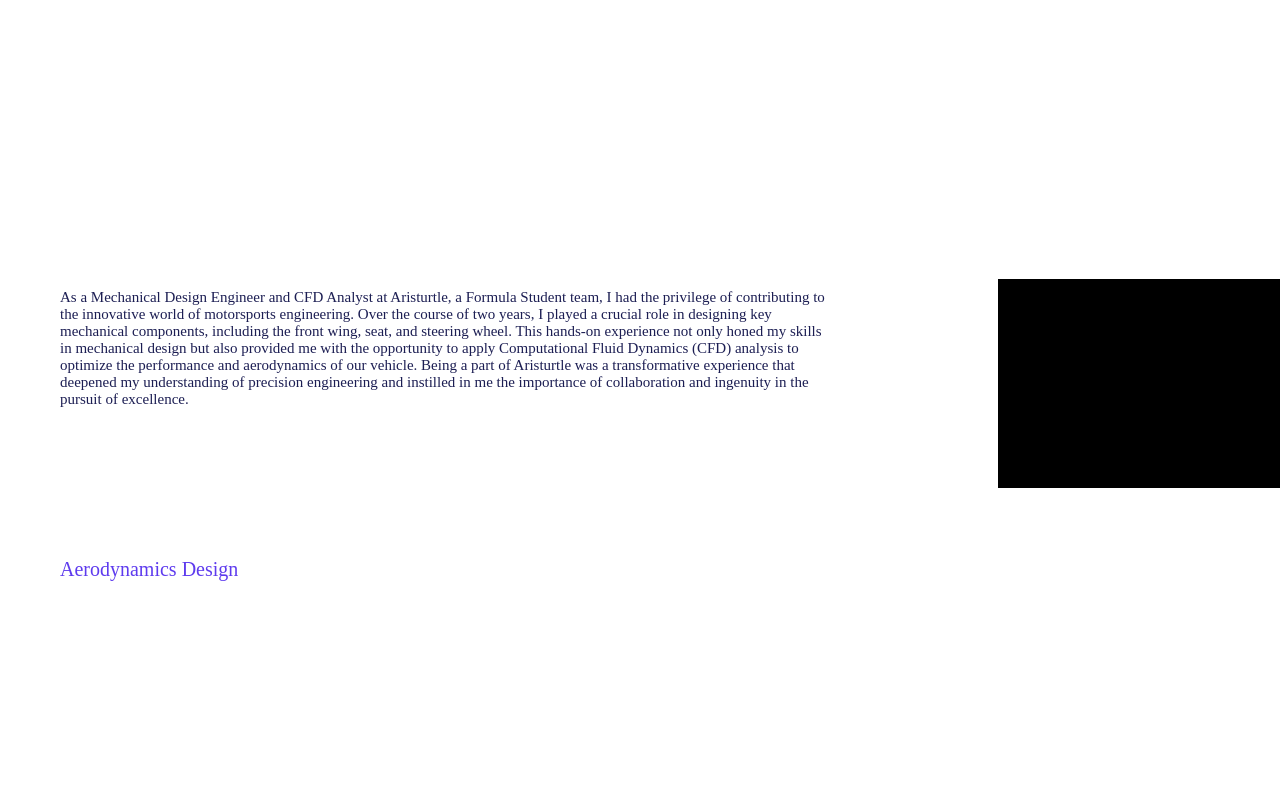
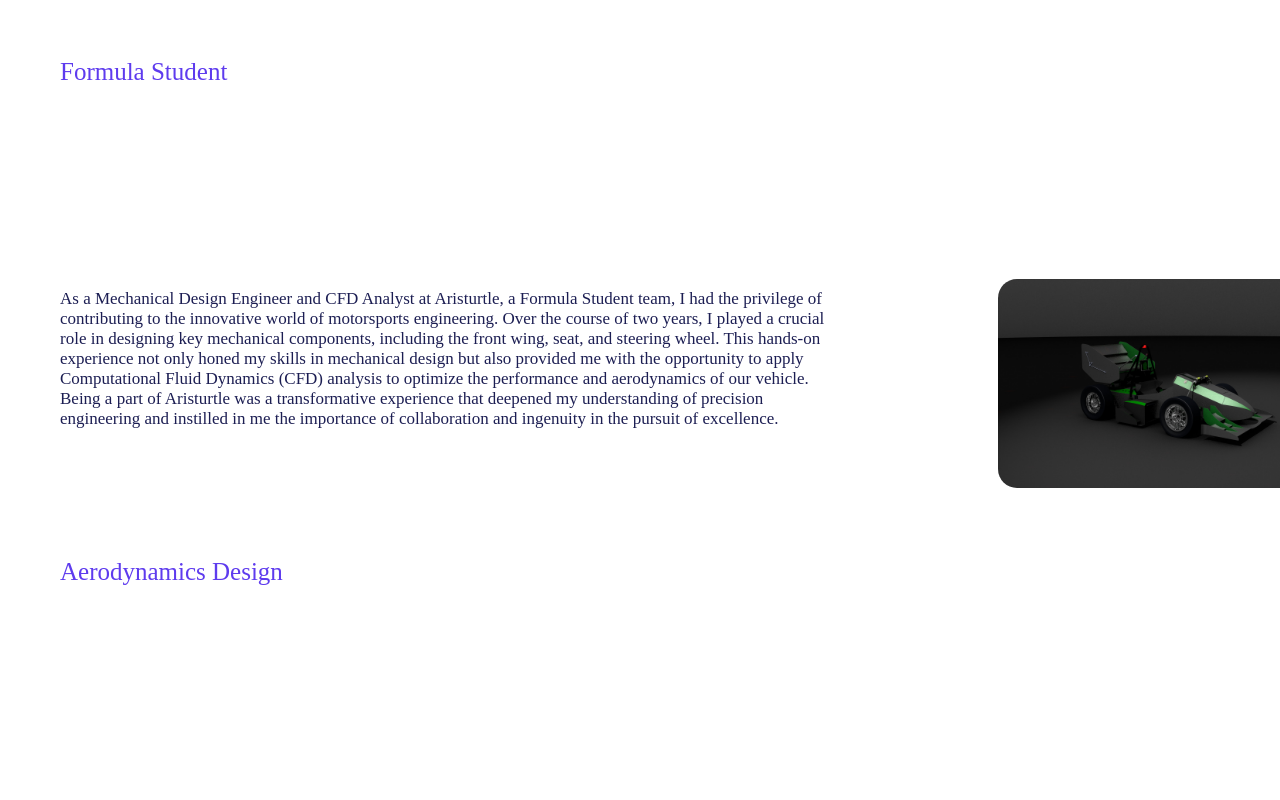
Before and after one commit to BessyHayls/my-portfolio, a Next.js app: page /components/automotive in a window 1280 px wide. Shown: the top 800 px of the page. Built offline with nearby package versions, Linux system fonts and the light colour scheme; a web font is replaced by a local one.

Commit message:
Adjustments in the automotive section

```diff
--- a/pages/components/automotive.tsx
+++ b/pages/components/automotive.tsx
@@ -5,6 +5,7 @@ const Automotive: NextPage = () => {
   return (
     <div className={styles.automotive}>
       <div className={styles.automotiveChild} />
+      <div className={styles.formulaStudent}>Formula Student</div>
       <div className={styles.aerodynamicsDesign}>Aerodynamics Design</div>
       <div className={styles.ergonomicsDesign}>Ergonomics Design</div>
       <div className={styles.asAMechanical}>
@@ -48,7 +49,6 @@ const Automotive: NextPage = () => {
       </div>
       <div className={styles.automotiveItem} />
       <div className={styles.automotiveInner} />
-      <img className={styles.arrowIcon} alt="" src="/arrow-3.svg" />
       <img className={styles.fw1Icon} alt="" src="/fw-1@2x.png" />
       <img className={styles.car1Icon} alt="" src="/car-1@2x.png" />
       <div className={styles.grayscaleFilter} />
--- a/pages/components/styles/automotive.module.css
+++ b/pages/components/styles/automotive.module.css
@@ -1,9 +1,16 @@
+.formulaStudent {
+  position: absolute;
+  top: 58px;
+  left: 60px;
+  font-size: 25px;
+  color: var(--color-blueviolet);
+}
 .aerodynamicsDesign,
 .ergonomicsDesign {
   position: absolute;
   top: 558px;
   left: 60px;
-  font-size: var(--font-size-5xl);
+  font-size: 25px;
   color: var(--color-blueviolet);
 }
 .ergonomicsDesign {
@@ -14,7 +21,7 @@
   position: absolute;
   top: 289px;
   left: 60px;
-  font-size: var(--font-size-mini);
+  font-size: 17px;
   display: inline-block;
   width: 770px;
 }
@@ -30,7 +37,7 @@
   position: absolute;
   top: 1918px;
   left: 753px;
-  font-size: var(--font-size-mini);
+  font-size: 17px;
   display: inline-block;
   width: 620px;
 }
@@ -48,7 +55,6 @@
   top: 2319px;
   height: 350px;
 }
-.arrowIcon,
 .fw1Icon {
   position: absolute;
   top: 3579.59px;
@@ -64,8 +70,7 @@
   height: 232px;
   object-fit: cover;
 }
-.car1Icon,
-.grayscaleFilter {
+.car1Icon {
   position: absolute;
   top: 279px;
   left: 998px;
```
